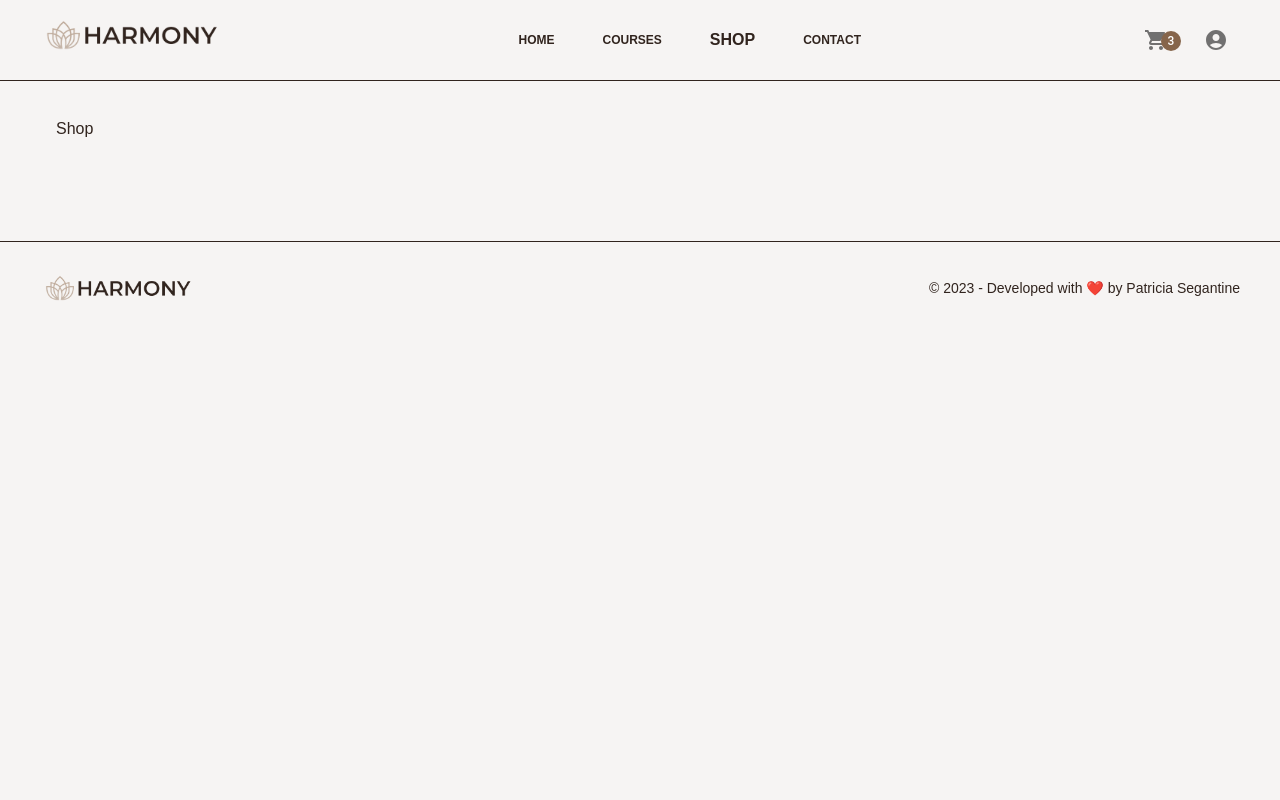
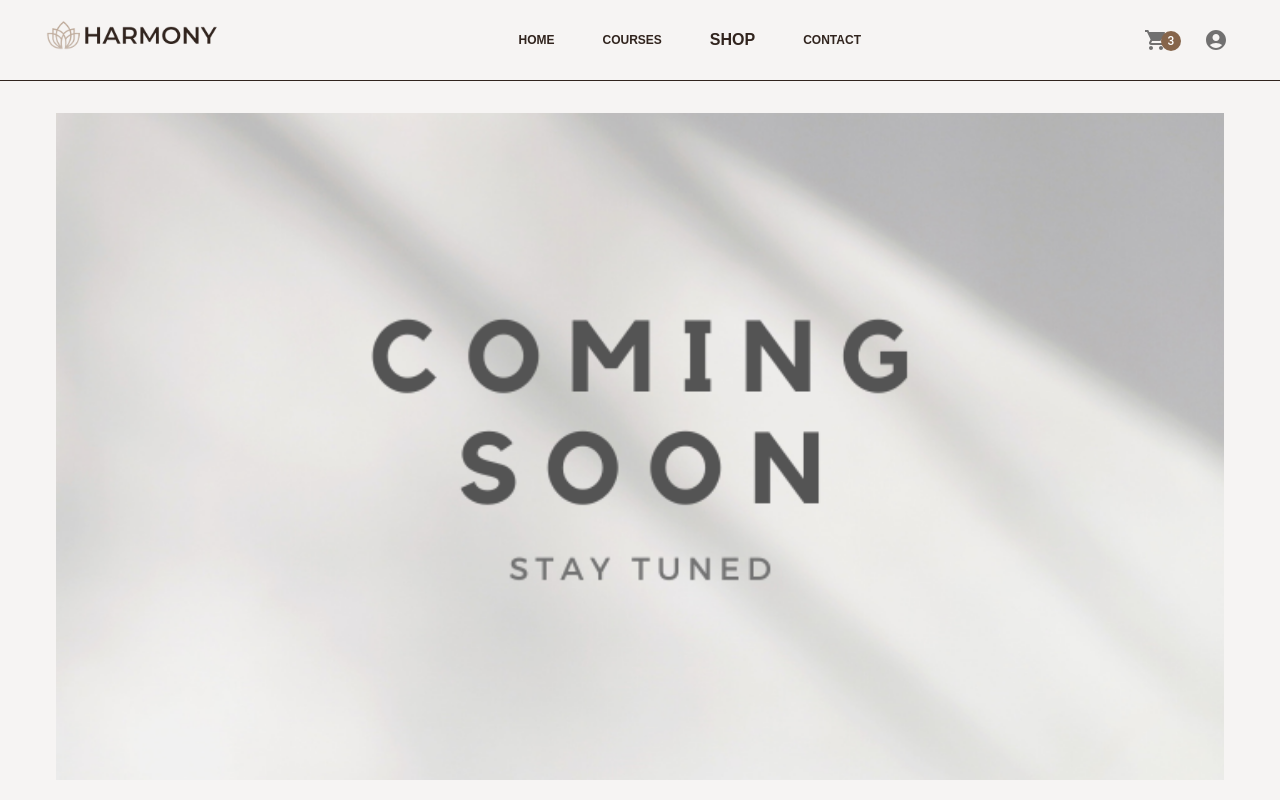
Before and after one commit to patriciasegantine/harmony-shop, a React (Vite) app: page /shop in a window 1280 px wide. Shown: the top 800 px of the page. Built offline with nearby package versions, Linux system fonts and the light colour scheme.

Commit message:
feat: shop section coming soon

```diff
--- a/src/pages/shop/shop.tsx
+++ b/src/pages/shop/shop.tsx
@@ -1,11 +1,10 @@
-// import React from 'react';
-
 import { ShopContainer } from "./shop.styles.ts";
+import comingSoon from '../../assets/img/coming-soon.png'
 
 export const Shop = () => {
   return (
     <ShopContainer>
-      Shop
+      <img src={comingSoon} alt="Coming Soon" style={{width: '100%'}}/>
     </ShopContainer>
   );
 };
```
Also changed, not shown: src/assets/img/coming-soon.png (added).
